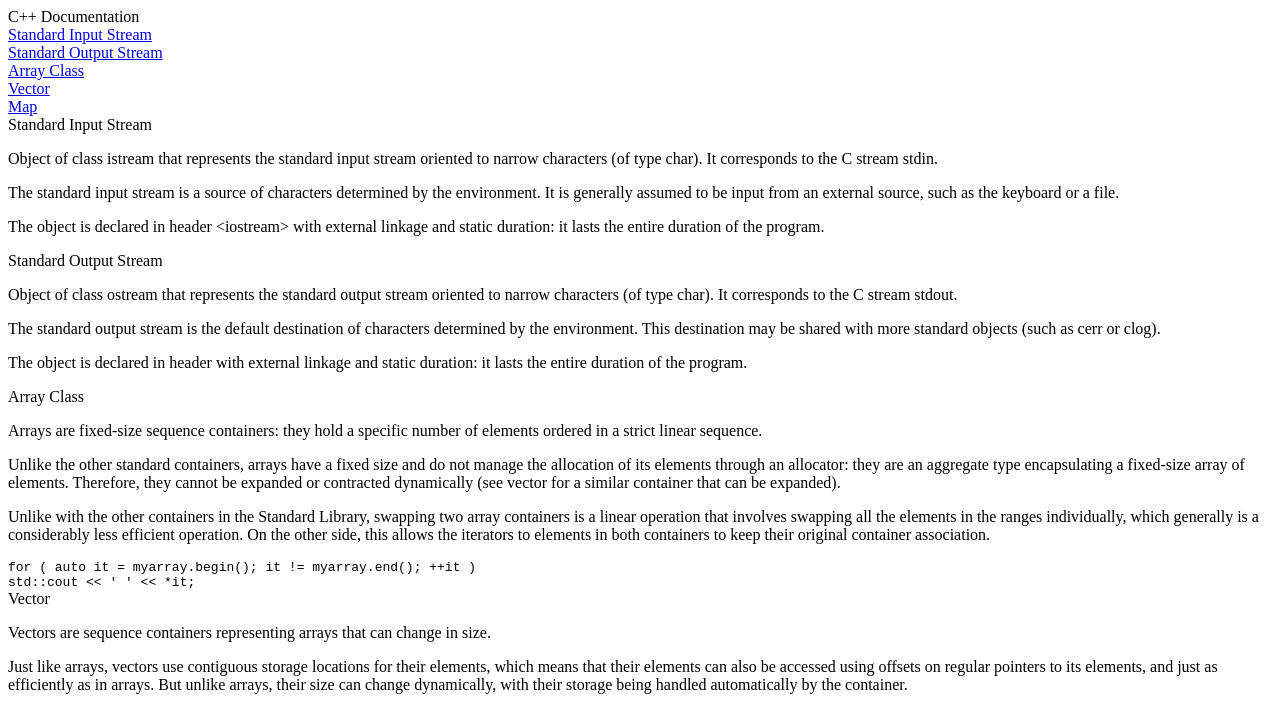
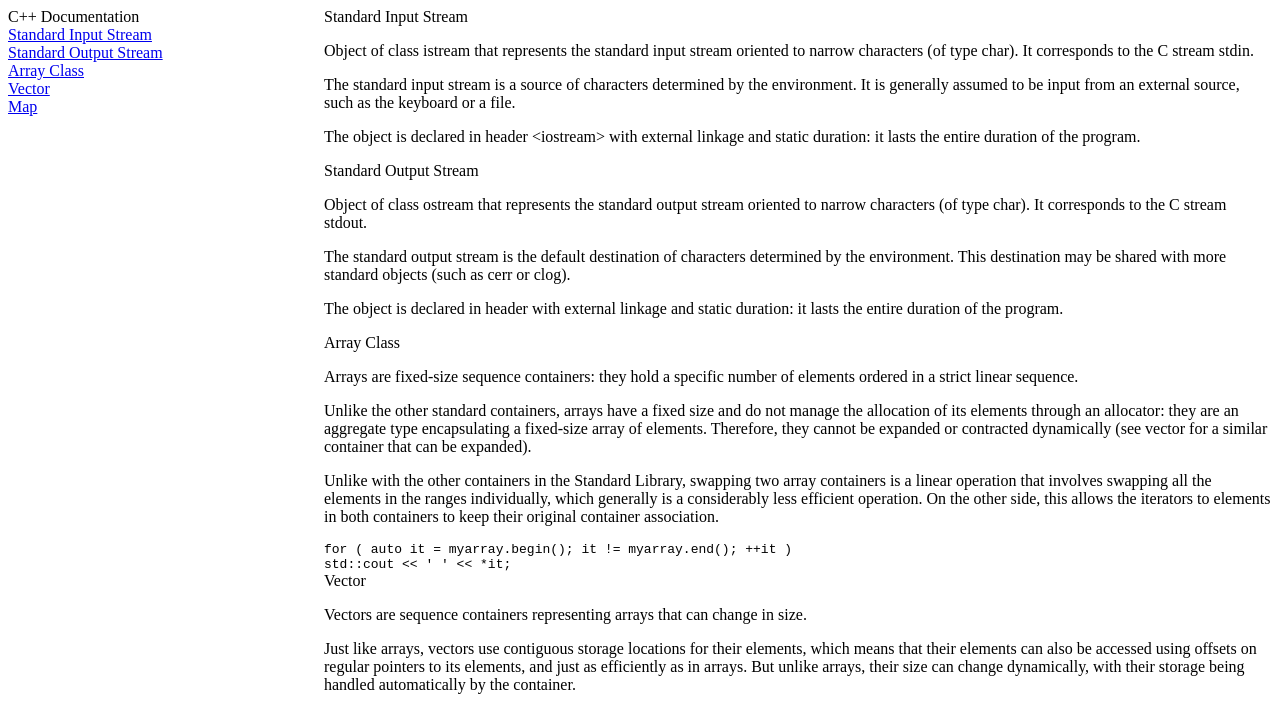
Before and after one commit to Ramanjs/documentation-page, a plain HTML site: page index.html in a window 1280 px wide. Shown: the top 707 px of the page. Drawn offline with Linux system fonts and the light colour scheme.

Commit message:
added grid structure

```diff
--- a/style.css
+++ b/style.css
@@ -1,11 +1,23 @@
 .container {
-	/*display: flex;*/
+	display: grid;
+	grid-template-columns: 1fr 3fr;
+	grid-template-rows: 1fr;
+	grid-template-areas: "navbar main-doc";
+
 }
 
 nav {
+	grid-area: navbar;
+	height: 100%;
+	position: fixed;
 	display: flex;
 	flex-direction: column;
 }
+
+main {
+	grid-area: main-doc;
+}
+
 code {
 	display: block;
 	white-space: pre-wrap;
```
